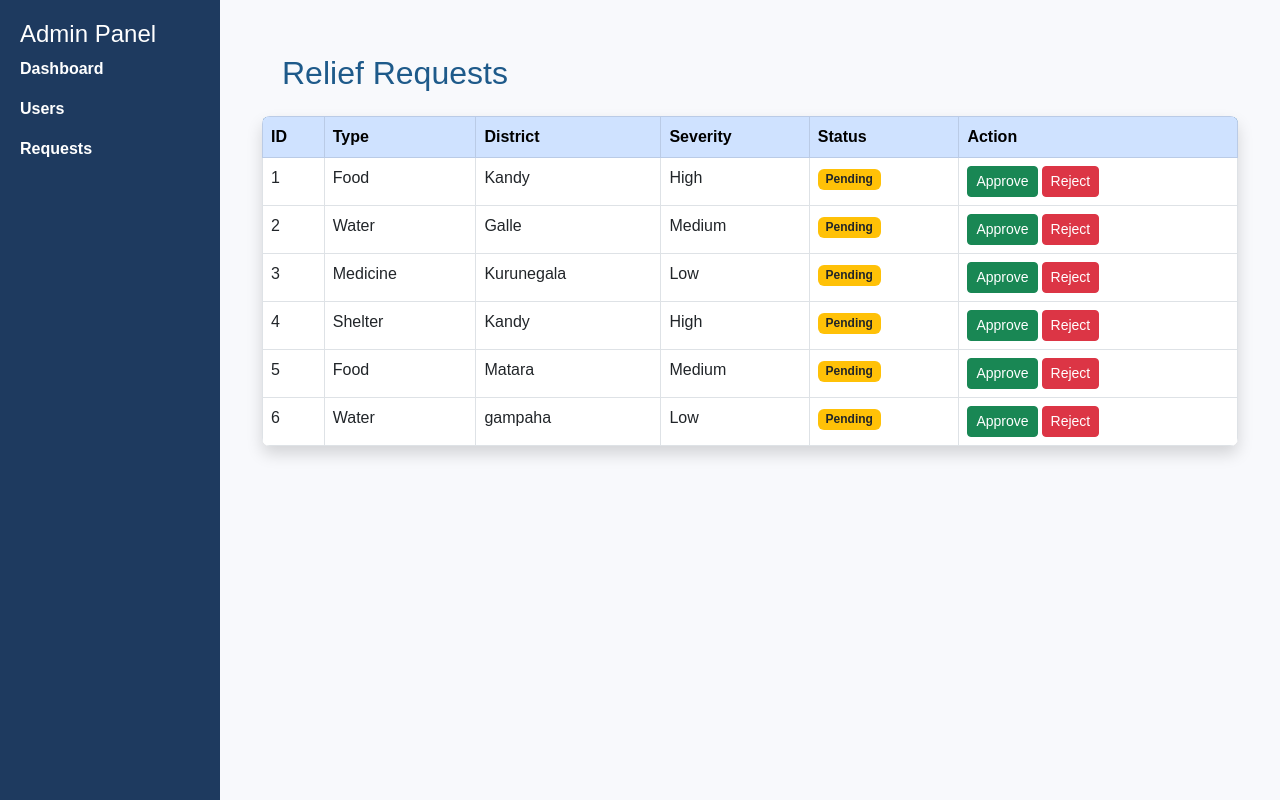
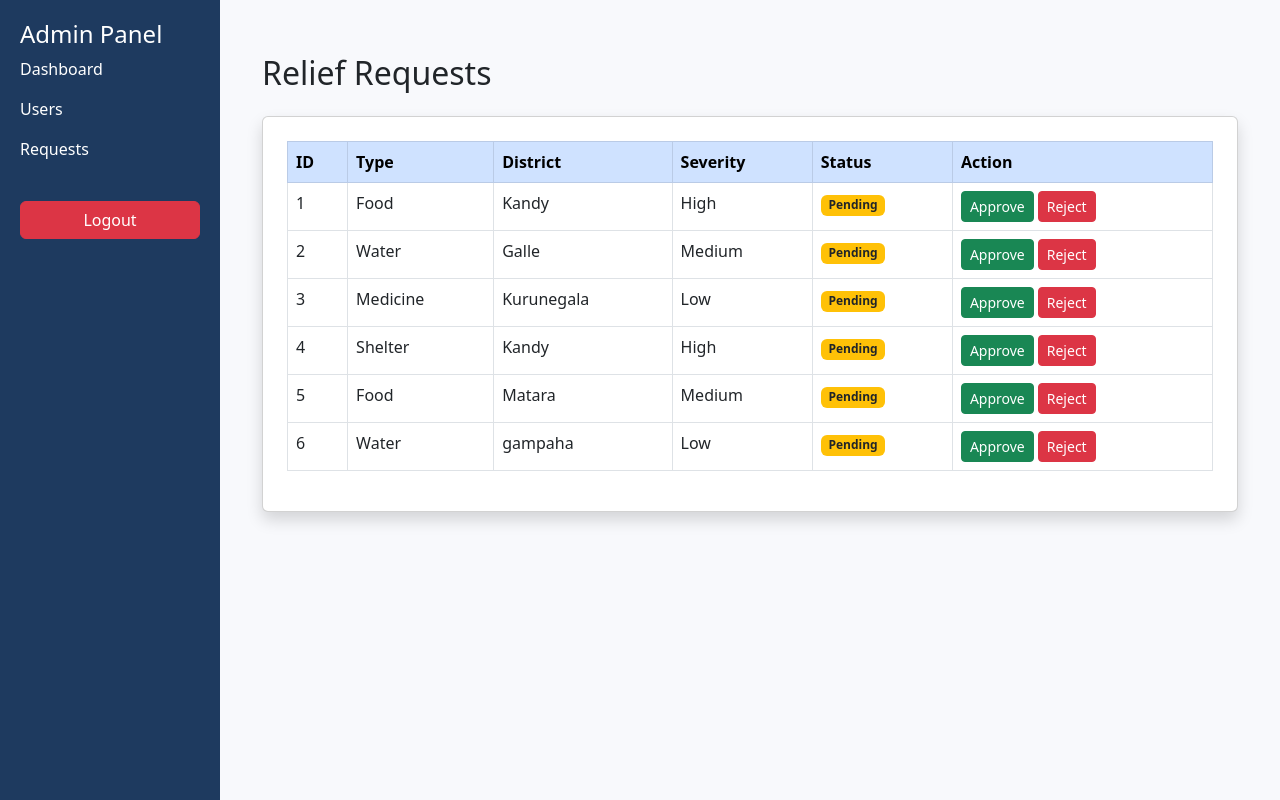
Before and after one commit to DinithiHimayaPerera/Flood-Relief-Management-System, a PHP site: page /admin/requests.php in a window 1280 px wide. Run offline with PHP 8.4, Linux system fonts and the light colour scheme; a user stored in the database is signed in; data comes from the database, SQL or seed files in the repository.

Commit message:
changed admin ui  by adding a log out button and did some styling

```diff
--- a/admin/requests.php
+++ b/admin/requests.php
@@ -12,7 +12,6 @@ $result = mysqli_query($conn, $sql);
 <title>Relief Requests</title>
 
 <link href="https://cdn.jsdelivr.net/npm/bootstrap@5.3.0/dist/css/bootstrap.min.css" rel="stylesheet">
-<link rel="stylesheet" href="../css/admin.css">
 </head>
 
 <body>
@@ -23,7 +22,9 @@ $result = mysqli_query($conn, $sql);
 
     <h2 class="mb-4">Relief Requests</h2>
 
-<table class="table table-bordered table-hover shadow bg-white">
+    <div class="card shadow p-4">
+
+        <table class="table table-bordered table-hover">
 
             <thead class="table-primary">
             <tr>
@@ -73,12 +74,8 @@ while($row = mysqli_fetch_assoc($result)){
                             href='update_status.php?id=".$row['request_id']."&status=Rejected'>
                             Reject</a>";
 
-    }
-    elseif($row['status'] == 'Accepted'){
-        echo "<span class='badge bg-success'>Accepted</span>";
-    }
-    elseif($row['status'] == 'Rejected'){
-        echo "<span class='badge bg-danger'>Rejected</span>";
+                } else {
+                    echo "<span class='text-muted'>No action</span>";
                 }
 
                 echo "</td>";
@@ -88,7 +85,10 @@ while($row = mysqli_fetch_assoc($result)){
             ?>
 
             </tbody>
+
         </table>
+
+    </div>
 
 </div>
 
--- a/includes/admin_nav.php
+++ b/includes/admin_nav.php
@@ -4,9 +4,13 @@
     <div style="width:220px; background:#1E3A5F; color:white; padding:20px;">
         <h4>Admin Panel</h4>
 
+
         <p><a href="dashboard.php" style="color:white; text-decoration:none;">Dashboard</a></p>
         <p><a href="users.php" style="color:white; text-decoration:none;">Users</a></p>
         <p><a href="requests.php" style="color:white; text-decoration:none;">Requests</a></p>
+        <a href="../index.php" class="btn btn-danger w-100 mt-4">
+    Logout
+</a>
     </div>
 
 
```
Lines whose indentation alone changed are shown as unchanged.
